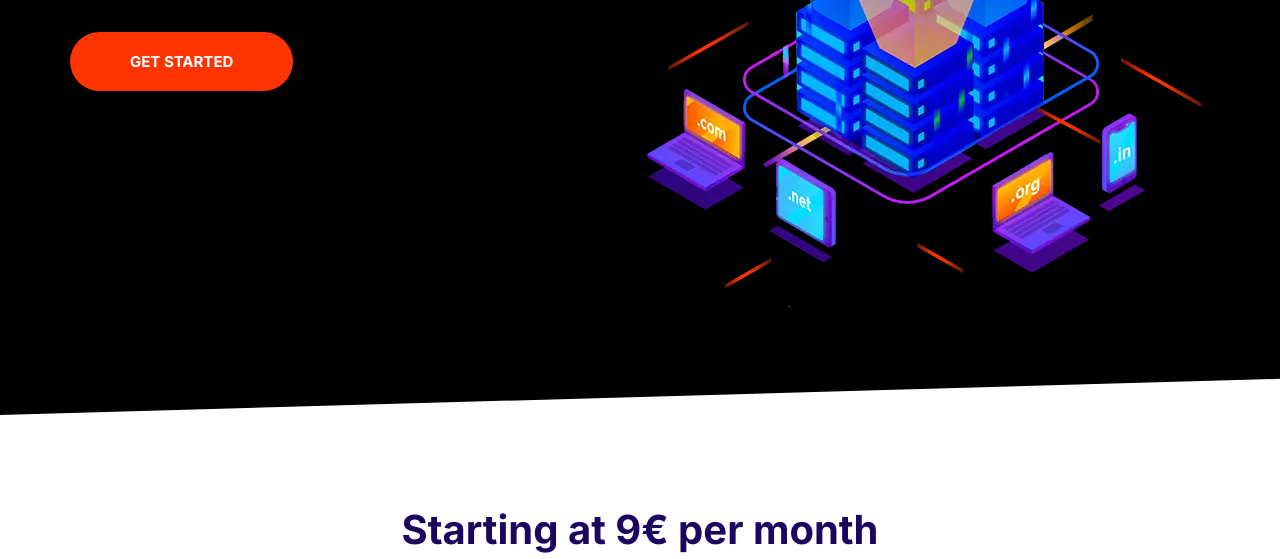
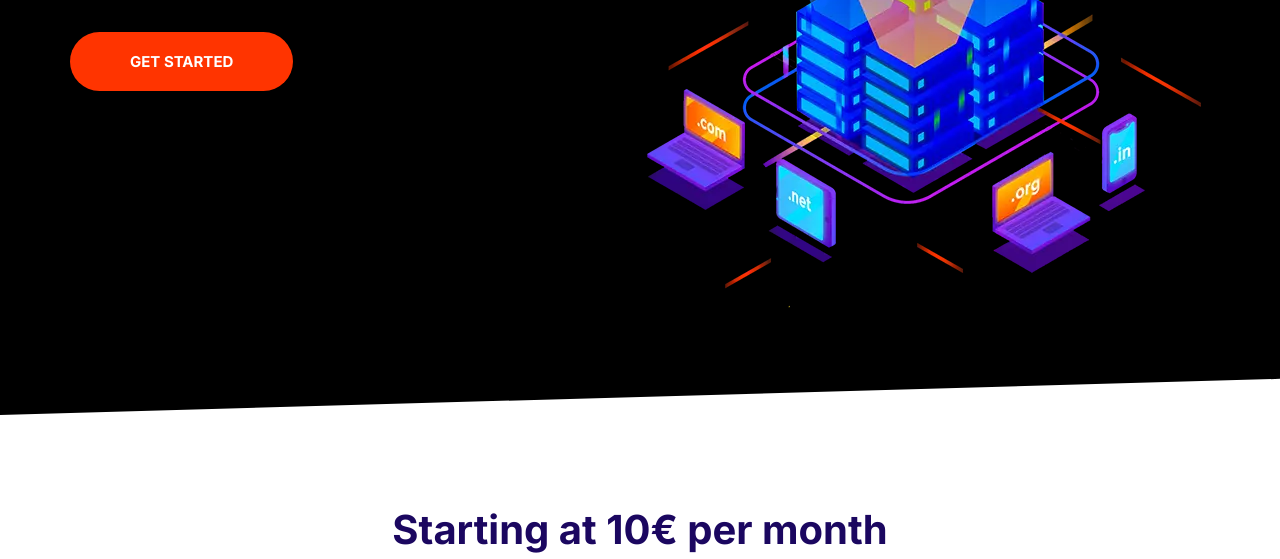
Before and after one commit to Marrax09/moshify, a website built with Parcel: page index.html in a window 1280 px wide. Shown: the part 369-928 px from the top of the page. Built offline with nearby package versions, Linux system fonts and the light colour scheme.

Commit message:
Changed 9€ to 10€

```diff
--- a/index.html
+++ b/index.html
@@ -62,7 +62,7 @@
     <!-- Domain Section -->
     <section class="block container block-domain" data-aos="flip-left">
       <header class="block__header">
-        <h2>Starting at 9€ per month</h2>
+        <h2>Starting at 10€ per month</h2>
         <p>
           Lorem ipsum dolor sit, amet consectetur adipisicing elit. Mollitia
           libero cupiditate nemo voluptates quae quo quam exercitationem
```
